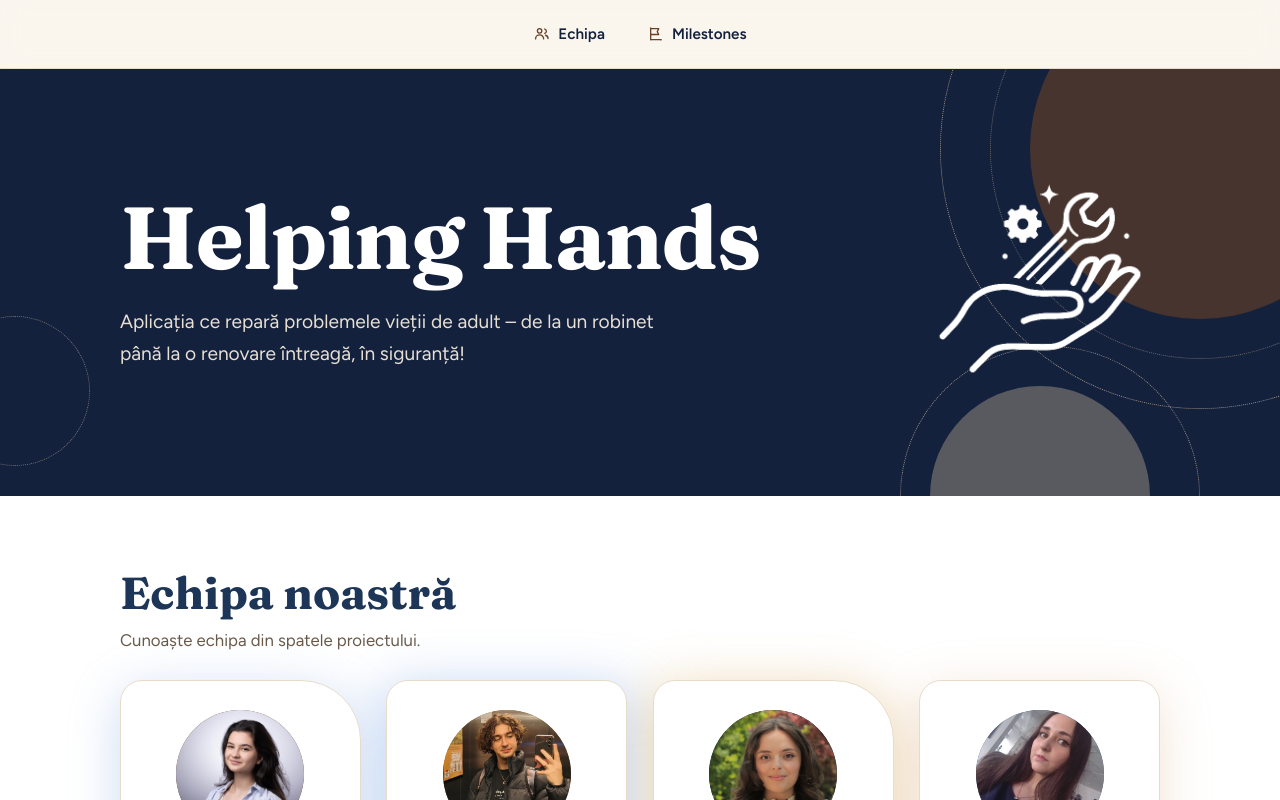
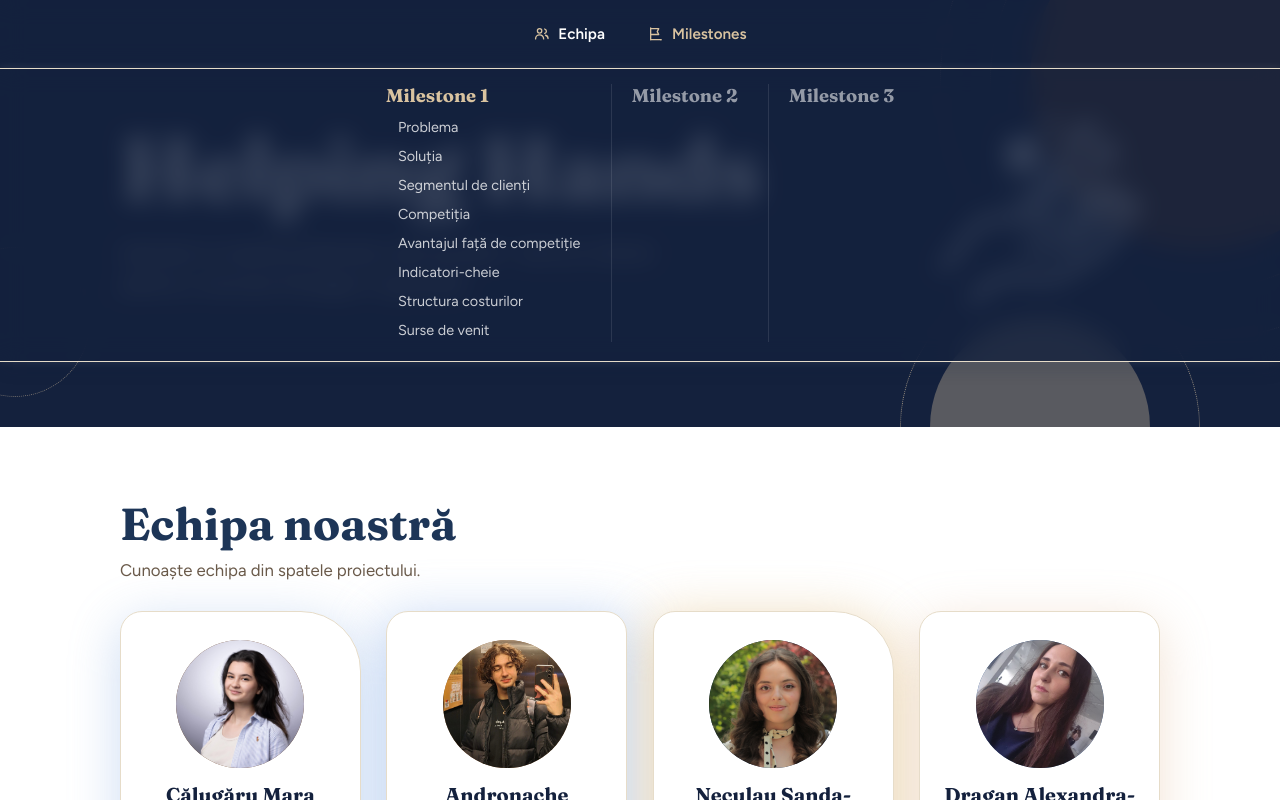
Before and after one commit to HelpingHandsOfficial/helpinghandsofficial.github.io, a React (Vite) app: page /#milestone1 in a window 1280 px wide. Shown: the top 800 px of the page. Built offline with nearby package versions, Linux system fonts and the light colour scheme.

Commit message:
Redesign navbar

```diff
--- a/src/App.jsx
+++ b/src/App.jsx
@@ -1,5 +1,5 @@
 import { useEffect, useState } from "react";
-import { DecorativeShapes, Milestone1, Milestone2, Milestone3, MilestoneIcon, Team, TeamIcon, milestones, } from "./components/index.js";
+import { DecorativeShapes, Milestone1, Milestone2, Milestone3, Navbar, Team, milestones, } from "./components/index.js";
 
 const milestoneComponents = {
   milestone1: Milestone1,
@@ -23,6 +23,10 @@ export default function App() {
   }, [activeMilestone]);
 
   function selectMilestone(id, focus = false) {
+    if (id !== "milestone1") {
+      return;
+    }
+
     setActiveMilestone(id);
 
     if (focus) {
@@ -31,6 +35,21 @@ export default function App() {
 
     window.setTimeout(() => {
       document.getElementById("milestones")?.scrollIntoView({
+        behavior: "smooth",
+        block: "start",
+      });
+    }, 0);
+  }
+
+  function selectSection(milestoneId, sectionId) {
+    if (milestoneId !== "milestone1") {
+      return;
+    }
+
+    setActiveMilestone(milestoneId);
+
+    window.setTimeout(() => {
+      document.getElementById(sectionId)?.scrollIntoView({
         behavior: "smooth",
         block: "start",
       });
@@ -50,19 +69,17 @@ export default function App() {
 
   return (
     <>
-      {/* Navbar */}
-      <nav className="main_navigation" aria-label="Navigare">
-        <div className="content_wrapper">
-          <a className="navigation_link" href="#echipa">
-            <TeamIcon />
-            Echipa
-          </a>
-          <a className="navigation_link" href="#milestones">
-            <MilestoneIcon />
-            Milestones
-          </a>
-        </div>
-      </nav>
+      <Navbar
+        activeMilestone={activeMilestone}
+        onSectionSelect={selectSection}
+        onMilestoneSelect={(id) => {
+          selectMilestone(id);
+          document.getElementById("milestones")?.scrollIntoView({
+            behavior: "smooth",
+            block: "start",
+          });
+        }}
+      />
 
       {/* Hero Section */}
       <header className="hero_section">
--- a/src/components/index.js
+++ b/src/components/index.js
@@ -5,3 +5,4 @@ export { Milestone1 } from "./milestones/Milestone1.jsx";
 export { Milestone2 } from "./milestones/Milestone2.jsx";
 export { Milestone3 } from "./milestones/Milestone3.jsx";
 export { milestones } from "./milestones/milestoneData.js";
+export { Navbar } from "./navbar/Navbar.jsx";
--- a/src/components/milestones/milestoneData.js
+++ b/src/components/milestones/milestoneData.js
@@ -1,5 +1,18 @@
 export const milestones = [
-  { id: "milestone1", label: "Milestone 1" },
-  { id: "milestone2", label: "Milestone 2" },
-  { id: "milestone3", label: "Milestone 3" },
+  {
+    id: "milestone1",
+    label: "Milestone 1",
+    sections: [
+      { id: "problema", label: "Problema" },
+      { id: "solutie", label: "Soluția" },
+      { id: "piata", label: "Segmentul de clienți" },
+      { id: "competitia", label: "Competiția" },
+      { id: "avantaj", label: "Avantajul față de competiție" },
+      { id: "metricile", label: "Indicatori-cheie" },
+      { id: "bani", label: "Structura costurilor" },
+      { id: "venituri", label: "Surse de venit" },
+    ],
+  },
+  { id: "milestone2", label: "Milestone 2", sections: [] },
+  { id: "milestone3", label: "Milestone 3", sections: [] },
 ];
--- /dev/null
+++ b/src/components/navbar/Navbar.jsx
@@ -0,0 +1,77 @@
+import { useState } from "react";
+import "./navbar.css";
+import { MilestoneIcon, TeamIcon } from "../navigation_icons/NavigationIcons.jsx";
+import { milestones } from "../milestones/milestoneData.js";
+
+export function Navbar({ activeMilestone, onMilestoneSelect, onSectionSelect }) {
+  const [isMilestonesOpen, setIsMilestonesOpen] = useState(false);
+
+  return (
+    <nav
+      className="main_navigation"
+      aria-label="Navigare"
+      onMouseEnter={() => setIsMilestonesOpen(true)}
+      onMouseLeave={() => setIsMilestonesOpen(false)}
+    >
+      <div className="content_wrapper">
+        <a className="navigation_link" href="#echipa">
+          <TeamIcon />
+          Echipa
+        </a>
+        <button
+          className="navigation_link navigation_toggle"
+          type="button"
+          aria-expanded={isMilestonesOpen}
+          aria-controls="milestones_navigation"
+        >
+          <MilestoneIcon />
+          Milestones
+        </button>
+      </div>
+
+      {isMilestonesOpen && (
+        <div
+          className="milestones_navigation"
+          id="milestones_navigation"
+          style={{ "--milestone-count": milestones.length }}
+        >
+          <div className="content_wrapper">
+            {milestones.map((milestone) => (
+              <div
+                className={`milestone_navigation_group ${
+                  activeMilestone === milestone.id ? "is-active" : ""
+                }`}
+                key={milestone.id}
+              >
+                <button
+                  className="milestone_navigation_title"
+                  type="button"
+                  disabled={milestone.id !== "milestone1"}
+                  onClick={() => onMilestoneSelect(milestone.id)}
+                >
+                  {milestone.label}
+                </button>
+                {milestone.sections.length > 0 && (
+                  <div className="milestone_navigation_sections">
+                    {milestone.sections.map((section) => (
+                      <a
+                        href={`#${section.id}`}
+                        key={section.id}
+                        onClick={(event) => {
+                          event.preventDefault();
+                          onSectionSelect(milestone.id, section.id);
+                        }}
+                      >
+                        {section.label}
+                      </a>
+                    ))}
+                  </div>
+                )}
+              </div>
+            ))}
+          </div>
+        </div>
+      )}
+    </nav>
+  );
+}
--- /dev/null
+++ b/src/components/navbar/navbar.css
@@ -0,0 +1,129 @@
+.navigation_toggle {
+  appearance: none;
+  border: 0;
+  background: transparent;
+  cursor: pointer;
+  font: inherit;
+}
+
+.navigation_toggle[aria-expanded="true"] {
+  color: var(--sand_color);
+}
+
+.milestones_navigation {
+  position: absolute;
+  top: 100%;
+  right: 0;
+  left: 0;
+  width: 100vw;
+  padding: 0.75rem 0 1rem;
+  border-top: 1px solid var(--border_color);
+  border-bottom: 1px solid var(--border_color);
+  border-radius: 0;
+  background: rgba(20, 33, 61, 0.82);
+  -webkit-backdrop-filter: blur(12px);
+  backdrop-filter: blur(12px);
+  box-shadow:
+    0 0 8px 1px rgba(255, 255, 255, 0.08),
+    0 10px 15px -3px rgba(20, 33, 61, 0.18),
+    0 4px 6px -2px rgba(20, 33, 61, 0.1);
+}
+
+.milestones_navigation .content_wrapper {
+  display: grid;
+  grid-template-columns: repeat(var(--milestone-count), minmax(0, 1fr));
+  align-items: stretch;
+  gap: 0;
+}
+
+.milestone_navigation_group {
+  min-width: 0;
+  padding: 0 1.25rem;
+}
+
+.milestone_navigation_group + .milestone_navigation_group {
+  border-left: 1px solid rgba(255, 255, 255, 0.1);
+}
+
+.milestone_navigation_title {
+  display: block;
+  margin: 0;
+  padding: 0;
+  width: 100%;
+  border: 0;
+  background: transparent;
+  color: #fff;
+  font: 700 1.15rem Fraunces, Georgia, serif;
+  text-align: left;
+}
+
+.milestone_navigation_title:not(:disabled) {
+  cursor: pointer;
+}
+
+.milestone_navigation_title:not(:disabled):hover,
+.milestone_navigation_group.is-active .milestone_navigation_title {
+  color: var(--sand_color);
+}
+
+.milestone_navigation_title:disabled {
+  cursor: default;
+  opacity: 0.55;
+}
+
+.milestone_navigation_title:focus-visible,
+.milestone_navigation_sections a:focus-visible {
+  outline: 3px solid var(--sand_color);
+  outline-offset: 3px;
+}
+
+.milestone_navigation_sections {
+  display: flex;
+  flex-direction: column;
+  align-items: flex-start;
+  gap: 0.25rem;
+  padding-left: 0.75rem;
+  margin-top: 0.5rem;
+}
+
+.milestone_navigation_sections a {
+  display: block;
+  padding: 0.15rem 0;
+  color: rgba(255, 255, 255, 0.78);
+  font-size: 0.9rem;
+  line-height: 1.4;
+  text-decoration: none;
+  transition:
+    color 0.2s ease,
+    opacity 0.2s ease;
+}
+
+.milestone_navigation_sections a:hover {
+  color: var(--sand_color);
+}
+
+@media (max-width: 600px) {
+  .milestones_navigation {
+    width: 100vw;
+  }
+
+  .milestones_navigation .content_wrapper {
+    grid-template-columns: 1fr;
+    gap: 0.8rem;
+  }
+
+  .milestone_navigation_group {
+    display: block;
+    padding: 0.75rem 0;
+  }
+
+  .milestone_navigation_group + .milestone_navigation_group {
+    border-top: 1px solid rgba(255, 255, 255, 0.1);
+    border-left: 0;
+    padding-top: 0.8rem;
+  }
+
+  .milestone_navigation_title {
+    margin-bottom: 0.7rem;
+  }
+}
--- a/src/index.css
+++ b/src/index.css
@@ -33,15 +33,28 @@ a:focus-visible {
 
 /* navigare */
 .main_navigation {
-  position: sticky;
+  position: fixed;
   top: 0;
+  right: 0;
+  left: 0;
+  width: 100%;
   z-index: 5;
   padding: 0.65rem 0;
-  background: rgba(250, 246, 238, 0.82);
+  background: transparent;
+  border-bottom: 1px solid var(--text_color);
+}
+.main_navigation::before {
+  position: absolute;
+  z-index: 0;
+  inset: 0;
+  background: rgba(20, 33, 61, 0.82);
+  -webkit-backdrop-filter: blur(12px);
   backdrop-filter: blur(12px);
-  border-bottom: 1px solid var(--border_color);
+  content: "";
 }
 .main_navigation .content_wrapper {
+  position: relative;
+  z-index: 1;
   display: flex;
   justify-content: center;
   gap: 0.65rem;
@@ -56,7 +69,7 @@ a:focus-visible {
   align-items: center;
   gap: 0.45rem;
   text-decoration: none;
-  color: var(--text_color);
+  color: #fff;
   font-weight: 600;
   font-size: 0.95rem;
   padding: 0.55rem 1rem;
@@ -68,11 +81,11 @@ a:focus-visible {
   width: 1.1rem;
   height: 1.1rem;
   flex: 0 0 auto;
-  color: var(--accent_brown);
+  color: var(--sand_color);
   transition: transform 0.2s ease;
 }
 .navigation_link:hover {
-  color: var(--accent_brown);
+  color: var(--sand_color);
   transform: translateY(-2px);
 }
 .navigation_link:hover .navigation_icon {
@@ -89,7 +102,7 @@ a:focus-visible {
   bottom: 0.22rem;
   left: 1rem;
   height: 2px;
-  background: var(--accent_brown);
+  background: var(--sand_color);
   border-radius: 99px;
   transform: scaleX(0);
   transform-origin: center;
@@ -112,7 +125,7 @@ a:focus-visible {
 header.hero_section {
   position: relative;
   overflow: hidden;
-  background: var(--text_color);
+  background: #14213d;
   color: #fff;
   padding: 6rem 0 6.5rem;
 }
```
